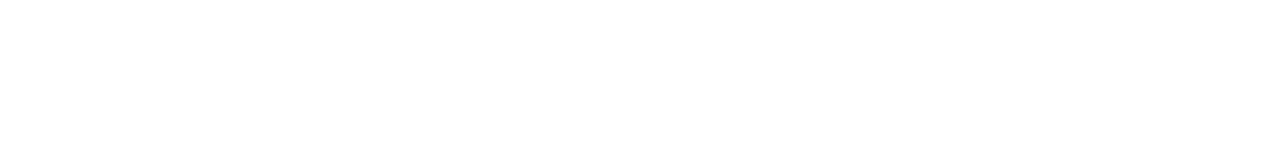
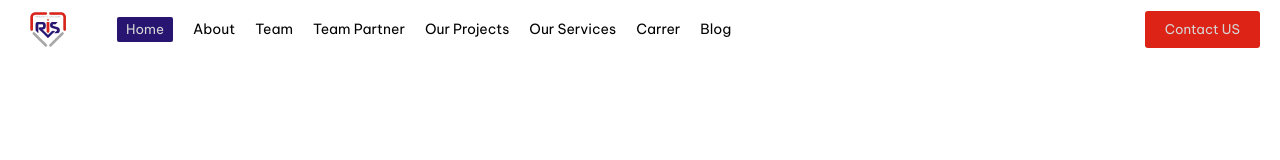
Before and after one commit to sanjana-2024/randomit, a plain HTML site: page services at ris.html in a window 1280 px wide. Drawn offline with Linux system fonts and the light colour scheme.

Commit message:
add servive sec file

```diff
--- /dev/null
+++ b/assets/css/serviceris.css
@@ -0,0 +1,93 @@
+@import url("https://fonts.googleapis.com/css2?family=Be+Vietnam+Pro:ital,wght@0,100;0,200;0,300;0,400;0,500;0,600;0,700;0,800;0,900;1,100;1,200;1,300;1,400;1,500;1,600;1,700;1,800;1,900&display=swap");
+
+* {
+    margin: 0;
+    padding: 0;
+    font-family: "Be Vietnam Pro", sans-serif;
+    box-sizing: border-box;
+  }
+
+  body,
+  html {
+    width: 100%;
+    /* overflow-x: hidden; */
+    height: 100%;
+  }
+
+  body::-webkit-scrollbar {
+    display: none;
+  }
+
+  header {
+    border-bottom: 2px solid white;
+    display: flex;
+    justify-content: space-between;
+    align-items: center;
+    padding: 0 20px;
+    height: 60px;
+    position: relative;
+  }
+
+  .opacity-1 {
+    opacity: 1;
+  }
+
+  .left-header {
+    display: flex;
+    align-items: center;
+    gap: 20px;
+  }
+
+  a {
+    text-decoration: none;
+    font-size: 14px;
+    color: black;
+    font-family: "Be Vietnam Pro", sans-serif;
+  }
+
+  nav {
+    display: flex;
+    gap: 20px;
+    margin-left: 20px;
+    justify-content: space-between;
+    align-items: center;
+  }
+
+  .left-header img {
+    padding: 10px;
+    margin: 0px;
+  }
+
+  header>i.fa-bars {
+    display: none;
+    color: white;
+  }
+
+  .hero-section {
+
+    background-size: cover;
+    background-position: center;
+    width: 100vw;
+    position: relative;
+    height: 100vh;
+  }
+
+  .btn {
+    background-color: #281571;
+    font-family: "Be Vietnam Pro", sans-serif;
+    width: 56px;
+    height: 25px;
+    border: none;
+    border-radius: 2px;
+    color: #d5d5d5;
+  }
+
+  .btn2 {
+    font-family: "Be Vietnam Pro", sans-serif;
+    background-color: #dc2316;
+    border: none;
+    /* width: 86px; */
+    border-radius: 3px;
+    color: #d5d5d5;
+    padding: 10px 20px;
+  }
--- a/assets/css/style.css
+++ b/assets/css/style.css
@@ -12,7 +12,7 @@
 body,
 html {
   width: 100%;
-  /* overflow-x: hidden; */
+  overflow-x: hidden;
   height: 100%;
 }
 
@@ -195,8 +195,12 @@ header>i.fa-bars {
   align-items: center;
 }
 
+.owl-carousel .owl-item img {
+  width: 198px;
+}
+
 .cards .owl-carousel img {
-  /* width: 110px; */
+
   border: 1px solid rgba(0, 0, 0, 0.37);
   aspect-ratio: 7/2;
 
@@ -222,7 +226,7 @@ header>i.fa-bars {
 
 .image img {
   padding: 10px;
-  height: 57vh;
+  height: 80vh;
   width: 40vw;
   object-fit: cover;
   object-position: top;
@@ -366,7 +370,7 @@ h2 {
 
 .box-sec {
   display: flex;
-  gap: 10px;
+  gap: 50px;
   padding: 20px;
   flex-wrap: wrap;
 }
@@ -449,12 +453,16 @@ h2 {
 .about-say .owl-carousel {
   width: 95vw;
 }
+/*
+.left img{
+  height: 15vh;
+  width: 5vw;
+} */
 
-.owl-carousel .owl-item img {
-  width: 100px;
+.left-img img{
+  height: 15vh;
+  width: 5vw;
 }
-
-
 /* footer  */
 footer {
   background-color: #191919;
--- a/services at ris.html
+++ b/services at ris.html
@@ -4,8 +4,36 @@
     <meta charset="UTF-8">
     <meta name="viewport" content="width=device-width, initial-scale=1.0">
     <title>Document</title>
+    <link rel="stylesheet" href="./assets/css/serviceris.css">
 </head>
 <body>
-
+    <div class="hero-section">
+        <header>
+          <div class="left-header">
+            <img
+              src="./assets/images/265C015E-8020-4F90-B0A9-EC45F3608219-modified-removebg-preview 2.png"
+              alt=""
+            />
+            <nav class="opacity-1">
+              <button class="btn">Home</button>
+              <a href="./about.html">About</a>
+              <a href="">Team </a>
+              <a href="">Team Partner</a>
+              <a href="">Our Projects</a>
+              <a href="">Our Services</a>
+              <a href="">Carrer</a>
+              <a href="">Blog</a>
+            </nav>
+          </div>
+          <div class="right-header">
+            <button class="btn2">Contact US</button>
+          </div>
+          <i class="fa-solid fa-bars"></i>
+        </header>
+    </div>
+    <div class="services">
+        <h2></h2>
+        <p></p>
+    </div>
 </body>
 </html>
```
Also changed, not shown: about.html (+7 -10 lines), contactus.html (+7 -0 lines), index.html (+2 -2 lines).
